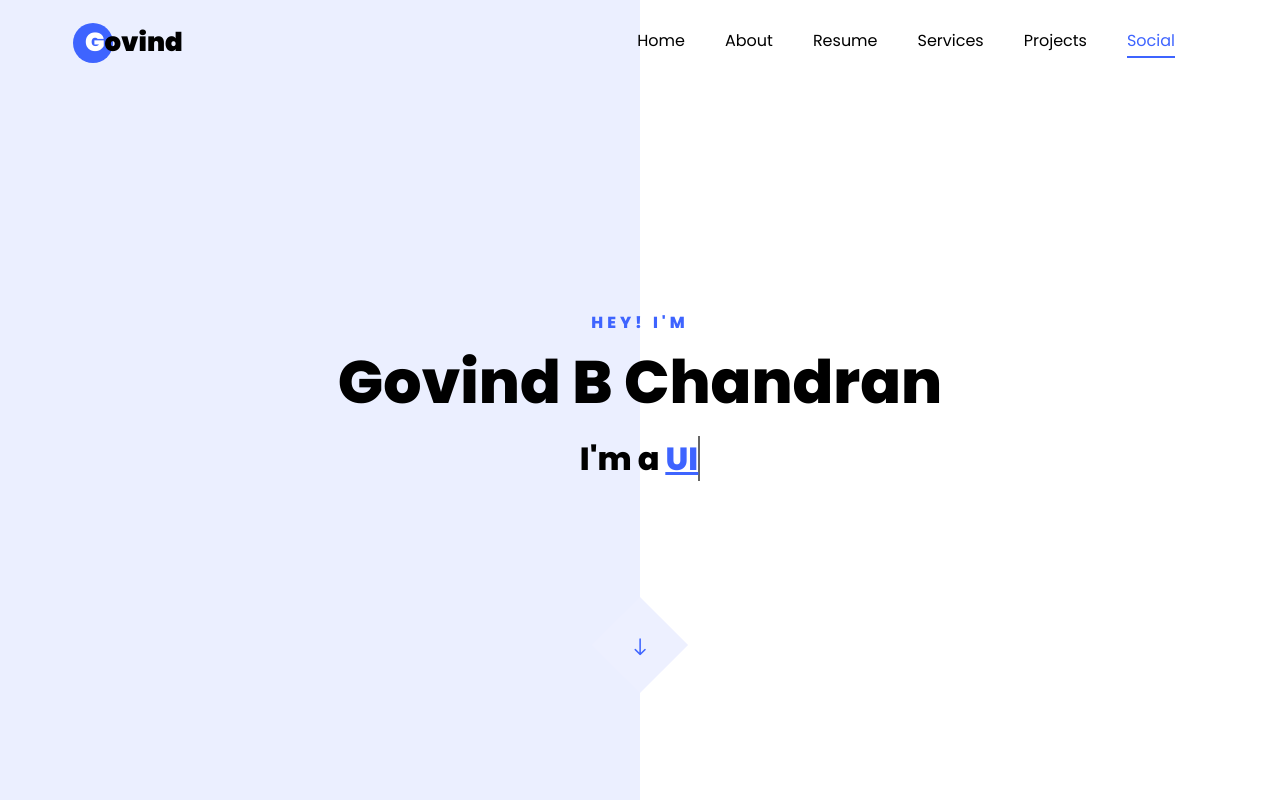
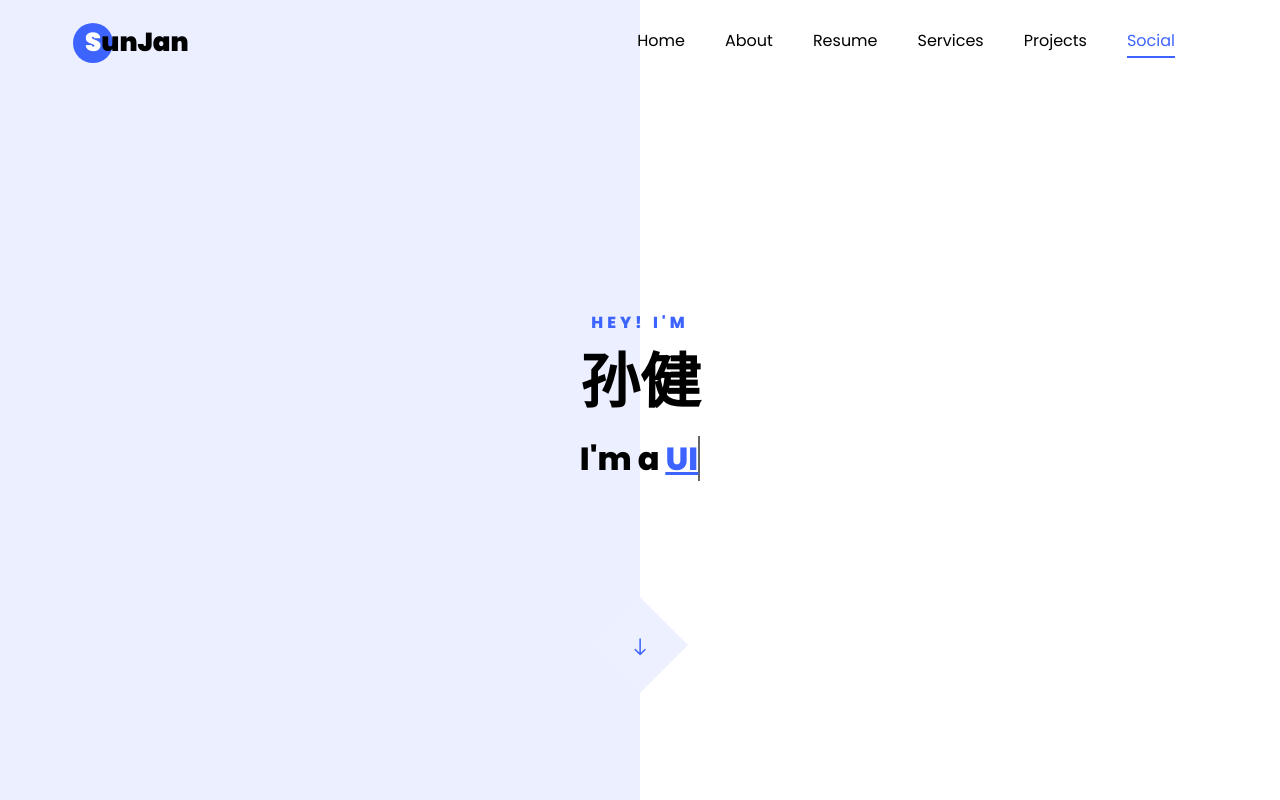
Before and after one commit to sunjian-npu/sunjian-npu.github.io, a plain HTML site: page index.html in a window 1280 px wide. Shown: the top 800 px of the page. Drawn offline with Linux system fonts and the light colour scheme; files whose address does not match are found by name.

Commit message:
Update index.html

```diff
--- a/index.html
+++ b/index.html
@@ -34,7 +34,7 @@
 
     <nav class="navbar navbar-expand-lg navbar-dark ftco_navbar ftco-navbar-light site-navbar-target" id="ftco-navbar">
 	    <div class="container">
-		  <a class="navbar-brand" href="index.html"><span>G</span>ovind</a>
+		  <a class="navbar-brand" href="index.html"><span>S</span>unJan</a>
 	      <button class="navbar-toggler js-fh5co-nav-toggle fh5co-nav-toggle" type="button" data-toggle="collapse" data-target="#ftco-nav" aria-controls="ftco-nav" aria-expanded="false" aria-label="Toggle navigation">
 	        <span class="oi oi-menu"></span> Menu
 	      </button>
@@ -58,7 +58,7 @@
           <div class="col-lg-8 col-md-6 ftco-animate d-flex align-items-center">
           	<div class="text text-center">
           		<span class="subheading">Hey! I'm</span>
-		  				<h1>Govind B Chandran</h1>
+		  				<h1>孙健</h1>
 			  				<h2>I'm a
 								  <span
 								     class="txt-rotate"
```
